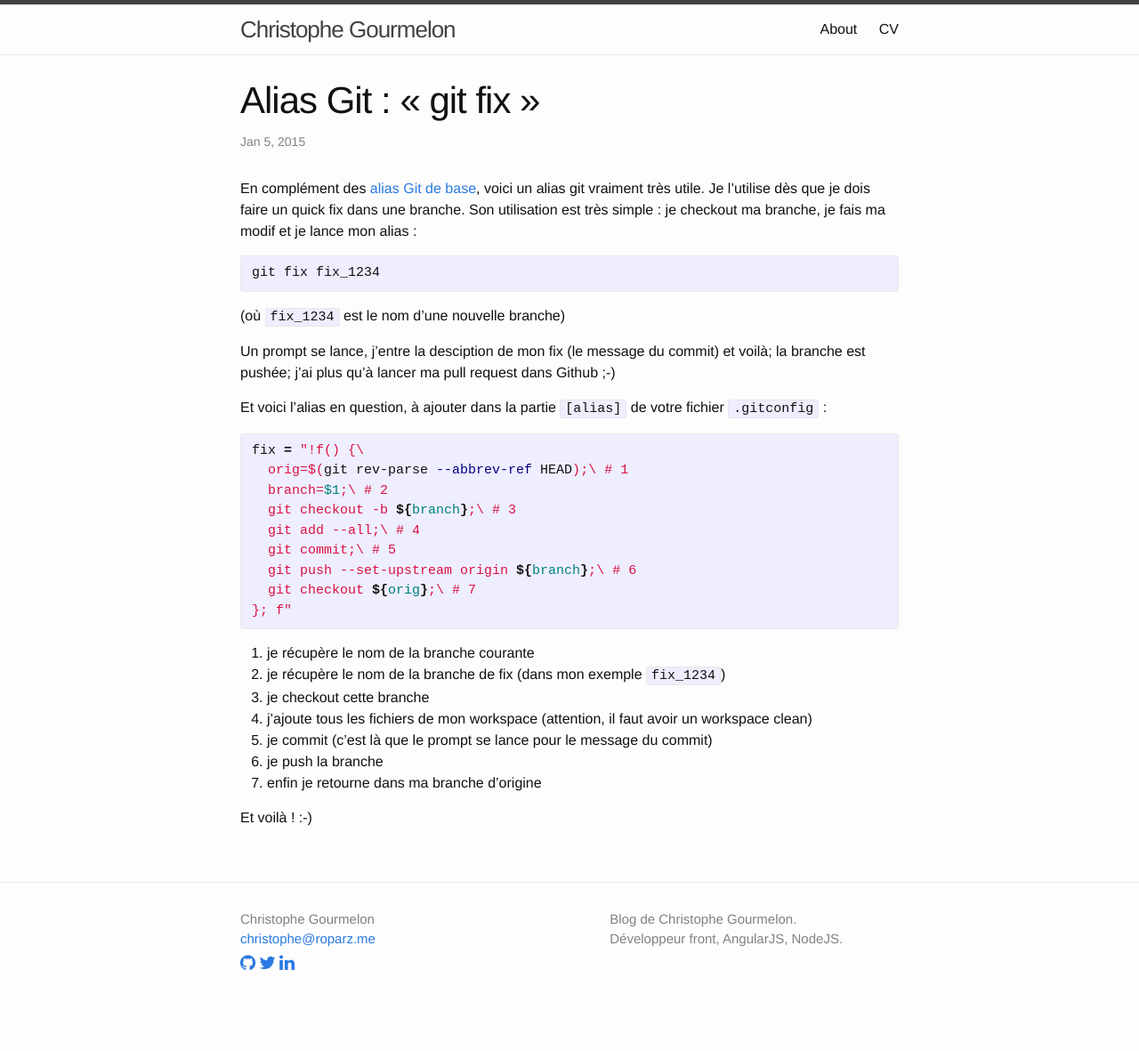
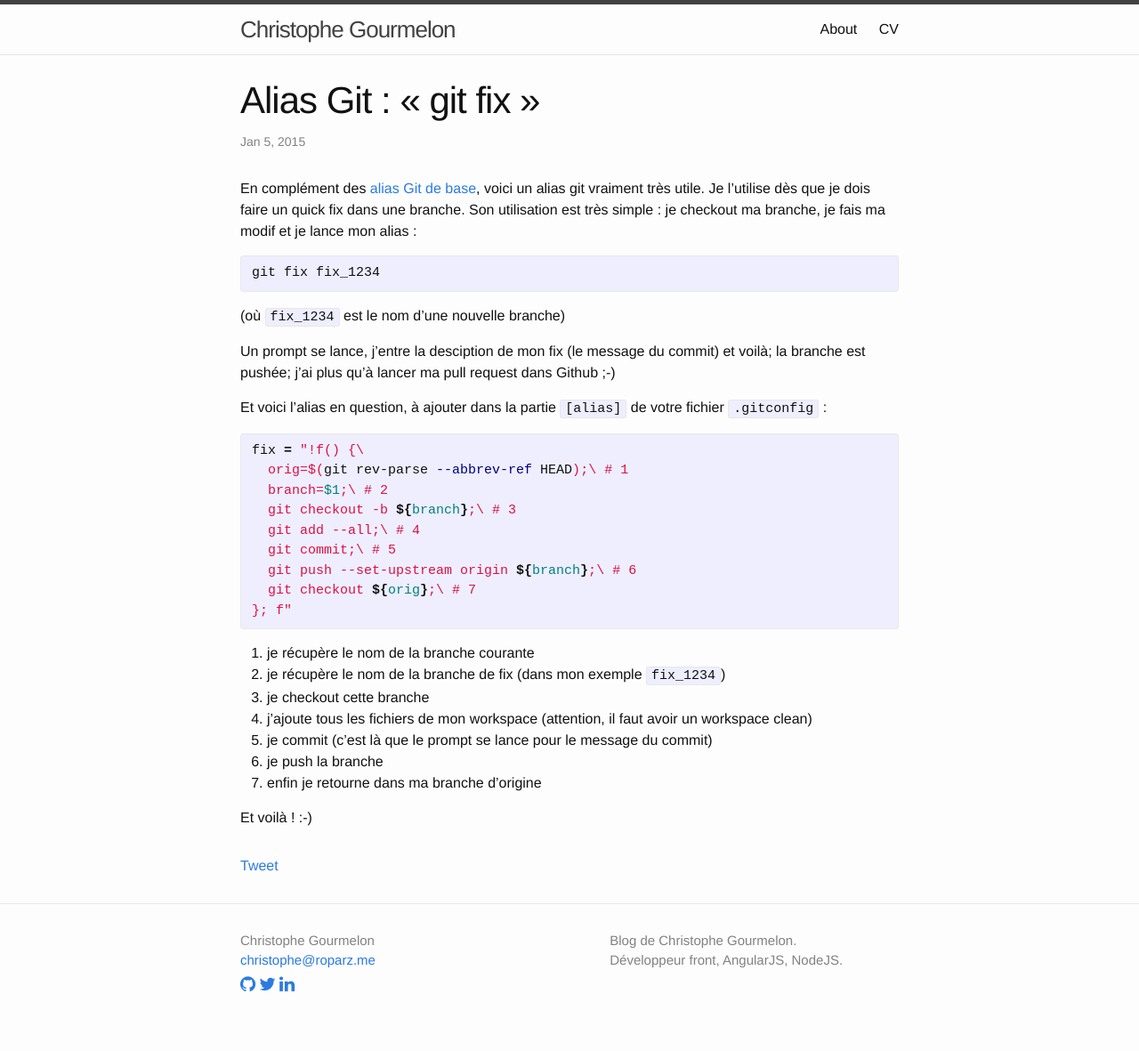
Before and after one commit to roparz/roparz.github.io, a Jekyll site: the page built from _posts/2015-01-04-git-fix.md, in a window 1280 px wide. Shown: the whole page at 89% size. Built offline with Jekyll 4.4.1, drawn with Linux system fonts in a browser that asks for light colours; nearby versions of some CDN libraries; comment, search, counter and statistics services are not loaded; before the commit the page ends 1157 px from its top, so only the background shows below that.

Commit message:
add tweet btn

```diff
--- a/_layouts/post.html
+++ b/_layouts/post.html
@@ -12,4 +12,7 @@
     {{ content }}
   </article>
 
+  <a href="https://twitter.com/share" class="twitter-share-button" data-via="roparz">Tweet</a>
+  <script>!function(d,s,id){var js,fjs=d.getElementsByTagName(s)[0],p=/^http:/.test(d.location)?'http':'https';if(!d.getElementById(id)){js=d.createElement(s);js.id=id;js.src=p+'://platform.twitter.com/widgets.js';fjs.parentNode.insertBefore(js,fjs);}}(document, 'script', 'twitter-wjs');</script>
+
 </div>
```
